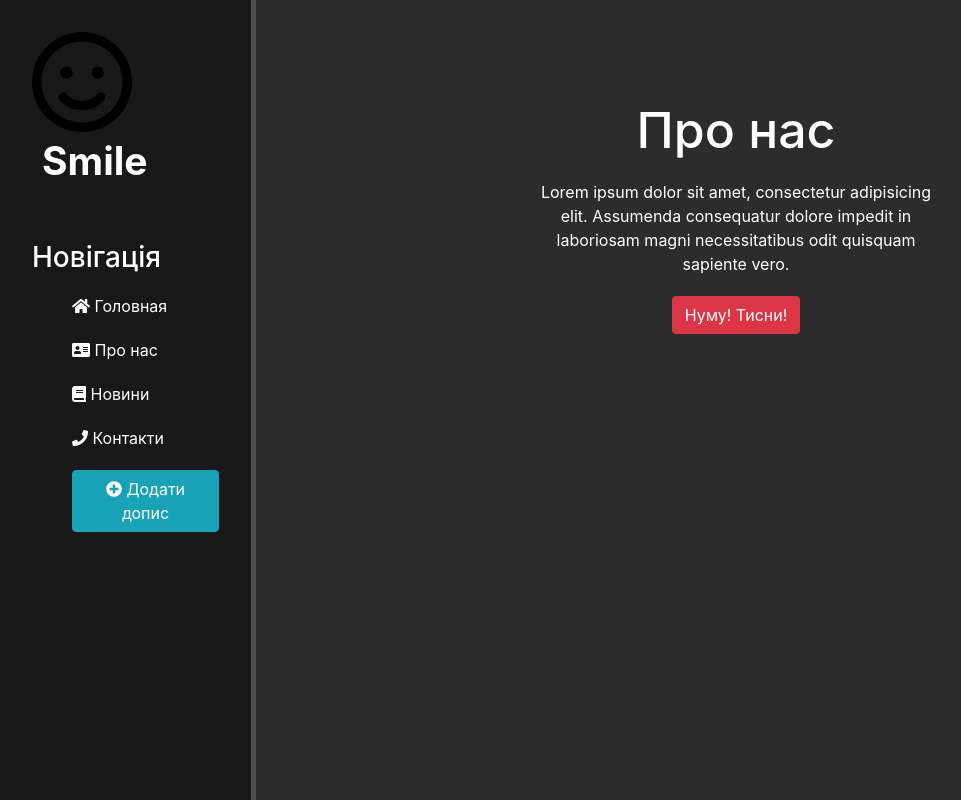
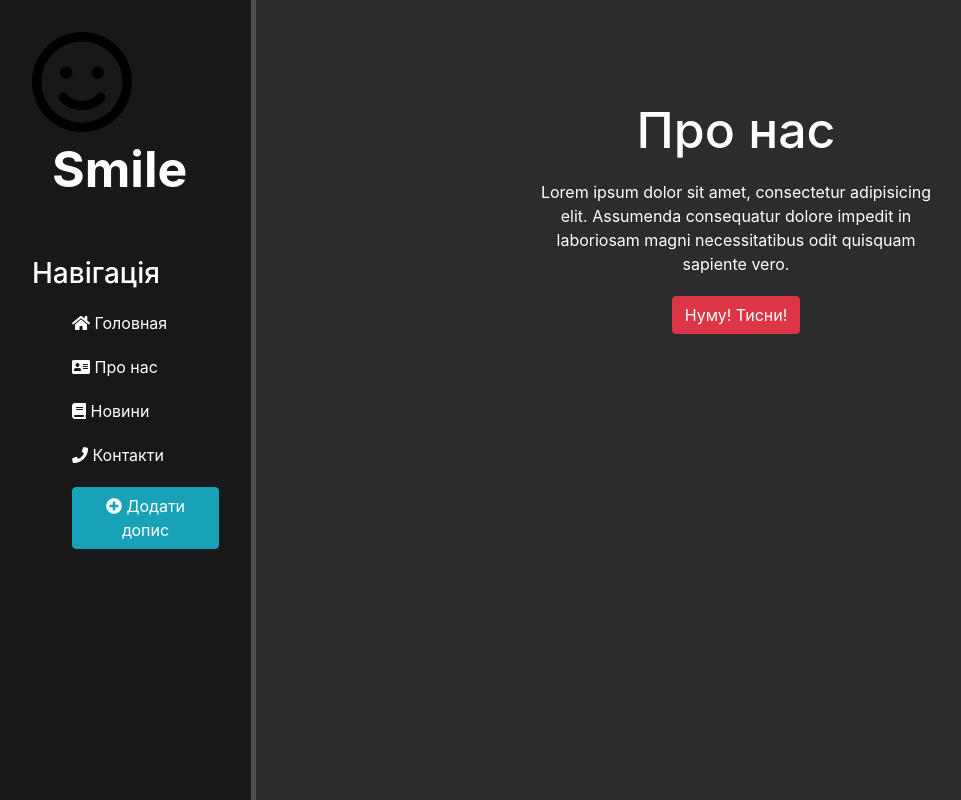
Before and after one commit to NazarKovtun/web_app, a Django app: template web_app/my_site/main/templates/main/about.html in a window 1280 px wide. Shown: the whole page, without its empty margins (0-961 px from the left). Run offline with Django 5.2, Linux system fonts and the light colour scheme; the template is opened without the code that fills it, so the values that code supplies are empty; some libraries are stand-ins or nearby versions.

Commit message:
Update and fixed erreors

```diff
--- a/web_app/my_site/main/static/main/css/main.css
+++ b/web_app/my_site/main/static/main/css/main.css
@@ -18,8 +18,8 @@ aside img {
 }
 
 aside .logo {
-    font-size: 39px;
-    margin-left: 10px;
+    font-size: 50px;
+    margin-left: 20px;
     font-weight: bold;
     position: relative;
 }
--- a/web_app/my_site/main/templates/main/layout.html
+++ b/web_app/my_site/main/templates/main/layout.html
@@ -15,7 +15,7 @@
     <aside>
         <img src="{% static 'main/img/face-smile-regular.svg' %}" alt="Лого">
         <span class="logo">Smile</span>
-        <h3>Новігація</h3>
+        <h3>Навігація</h3>
         <ul>
             <a href="{% url 'home' %}"><li><i class="fas fa-home"></i> Головная</li></a>
             <a href="{% url 'about' %}"><li><i class="fas fa-address-card"></i> Про нас</li></a>
```
Also changed, not shown: web_app/my_site/db.sqlite3.
